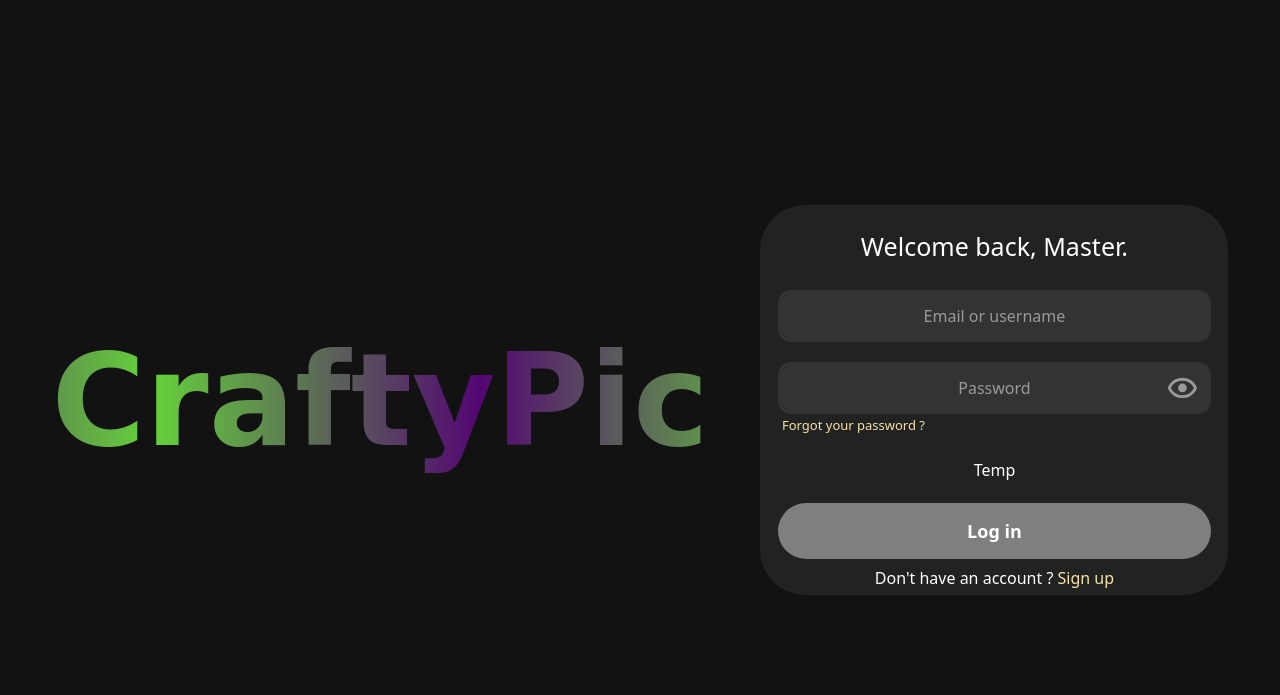
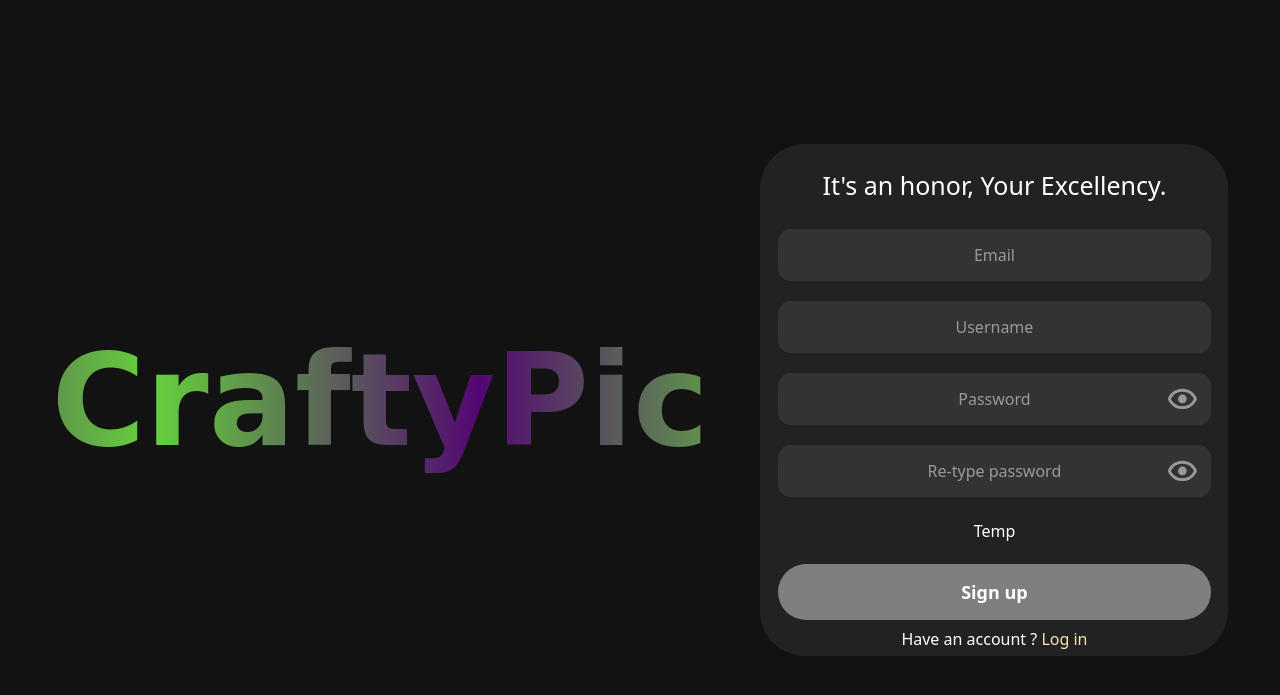
Before and after one commit to il94/42_camagru, a PHP site: page /?page=auth&route=signup in a window 1280 px wide. Shown: the top 695 px of the page. Run offline with PHP 8.4, Linux system fonts and the light colour scheme; data that the repository does not hold is empty; some web fonts are replaced.

Commit message:
feat: create signup page && refactor routeur

```diff
--- a/app/controller/AuthController.php
+++ b/app/controller/AuthController.php
@@ -2,15 +2,28 @@
 
 class AuthController
 {
-	public function get($route, $id) {
+	public function getLogin($route, $id) {
 
 		if ($route && $id) {
 			echo "temp";
 		}
 		else {
+			$header = require_once('view/layouts/auth_assets.php');
+			$body = require_once('view/auth_login.php');
+			$scripts = require_once("view/layouts/auth_scripts.php");
 
+			require_once('view/layout.php');
+		}
+	}
+
+	public function getSignup($route, $id) {
+
+		if ($route && $id) {
+			echo "temp";
+		}
+		else {
 			$header = require_once('view/layouts/auth_assets.php');
-			$body = require_once('view/auth.php');
+			$body = require_once('view/auth_signup.php');
 			$scripts = require_once("view/layouts/auth_scripts.php");
 
 			require_once('view/layout.php');
--- a/app/view/auth.php
+++ b/app/view/auth_login.php
@@ -31,7 +31,7 @@
 			Log in
 		</button>
 
-		<p class="form-redirect" >Don't have an account ? <a href="signup">Sign up</a></p>
+		<p class="form-redirect" >Don't have an account ? <a href="/?page=auth&route=signup">Sign up</a></p>
 
 	</form>
 </div>
--- /dev/null
+++ b/app/view/auth_signup.php
@@ -0,0 +1,52 @@
+<div id="auth">
+
+	<h1 class="logo">CraftyPic</h1>
+
+	<form class="form">
+
+		<p class="form-title">It's an honor, Your Excellency.</p>
+
+		<div class="form-field">
+			<div class="input">
+				<span class="input-placeholder">Email</span>
+				<input class="input-text" type="text"></input>
+			</div>
+		</div>
+		<div class="form-field">
+			<div class="input">
+				<span class="input-placeholder">Username</span>
+				<input class="input-text" type="text"></input>
+			</div>
+		</div>
+
+		<div class="form-field">
+			<div class="input">
+				<span class="input-placeholder">Password</span>
+				<input class="input-text" type="password"></input>
+				<button class="show-button button-icon" type="button">
+					<?php require ("view/assets/icons/show.svg"); ?>
+					<?php require ("view/assets/icons/hidden.svg"); ?>
+				</button>
+			</div>
+		</div>
+		<div class="form-field">
+			<div class="input">
+				<span class="input-placeholder">Re-type password</span>
+				<input class="input-text" type="password"></input>
+				<button class="show-button button-icon" type="button">
+					<?php require ("view/assets/icons/show.svg"); ?>
+					<?php require ("view/assets/icons/hidden.svg"); ?>
+				</button>
+			</div>
+		</div>
+
+		<p class="form-error-message">Temp</p>
+
+		<button class="form-button" type="submit">
+			Sign up
+		</button>
+
+		<p class="form-redirect">Have an account ? <a href="/?page=auth&route=login">Log in</a></p>
+
+	</form>
+</div>
--- /dev/null
+++ b/app/view/not_found.php
@@ -0,0 +1 @@
+404 Not Found
--- a/app/view/scripts/pic.js
+++ b/app/view/scripts/pic.js
@@ -23,7 +23,7 @@ function generateComment(username, avatar, content) {
 // Soumet une requete au serveur pour poster le contenu de l'input text
 function postComment(pic, inputText) {
 	const xhr = new XMLHttpRequest();
-	xhr.open('POST', `index.php?action=home&route=comment&picId=${pic.id}`, true);
+	xhr.open('POST', `index.php?page=home&route=comment&picId=${pic.id}`, true);
 	xhr.setRequestHeader('Content-Type', 'application/x-www-form-urlencoded');
 
 	xhr.onreadystatechange = () => {
```
Also changed, not shown: app/index.php (+37 -6 lines).
